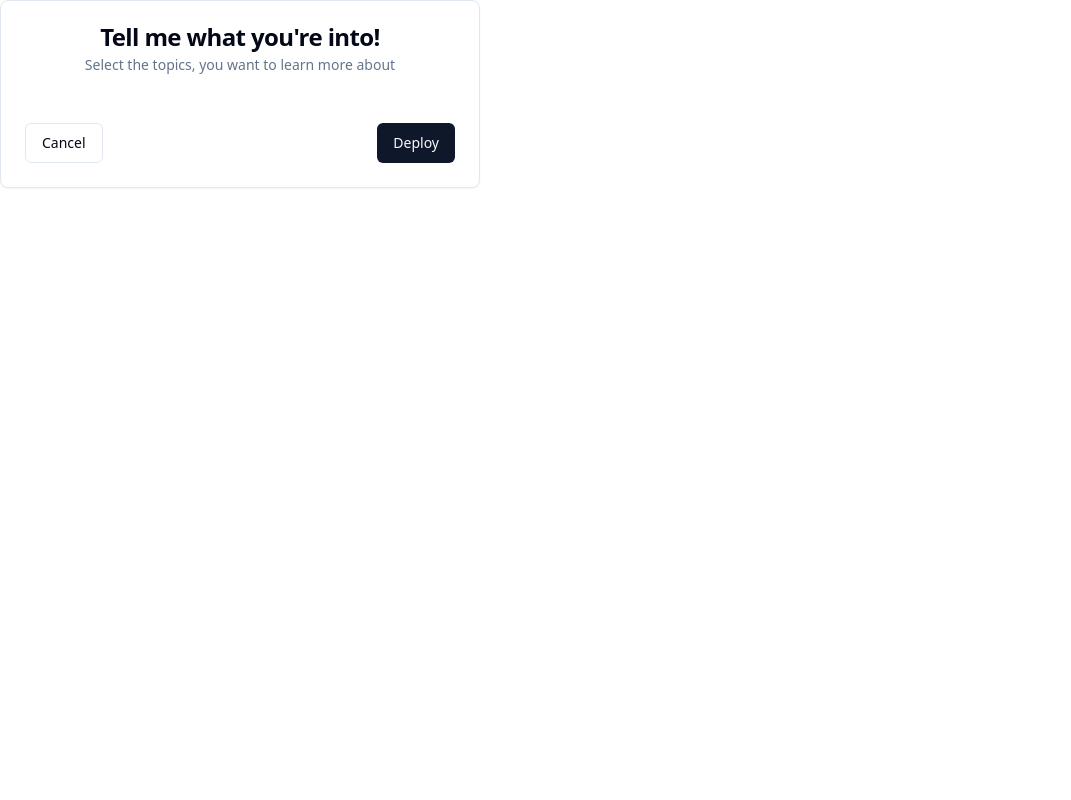
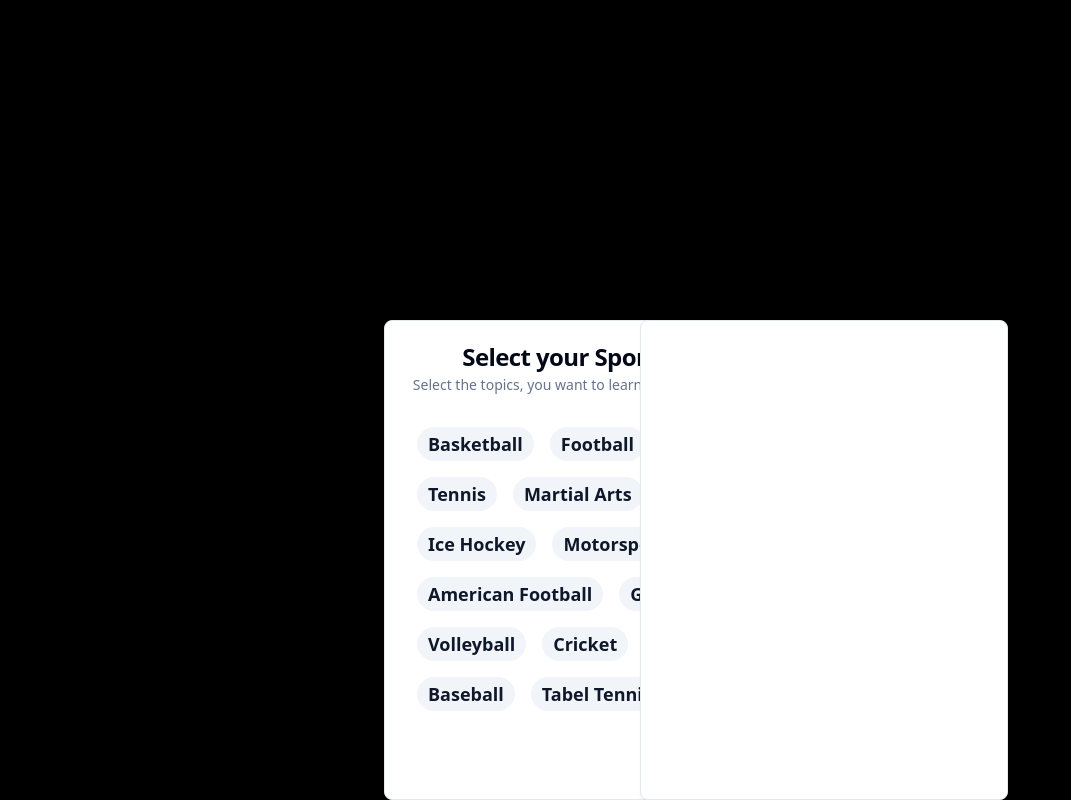
Before and after one commit to max-von-aigner/butter-buff-ui, a Next.js app: page /tagpicker in a window 1280 px wide. Shown: the whole page, without its empty margins (0-1071 px from the left). Built offline with nearby package versions, Linux system fonts and the light colour scheme.

Commit message:
add badges to left tag card

```diff
--- /dev/null
+++ b/src/components/ui/badge.tsx
@@ -0,0 +1,36 @@
+import * as React from "react"
+import { cva, type VariantProps } from "class-variance-authority"
+
+import { cn } from "@/lib/utils"
+
+const badgeVariants = cva(
+  "inline-flex items-center rounded-full border px-2.5 py-0.5 text-xs font-semibold transition-colors focus:outline-none focus:ring-2 focus:ring-ring focus:ring-offset-2",
+  {
+    variants: {
+      variant: {
+        default:
+          "border-transparent bg-primary text-primary-foreground hover:bg-primary/80",
+        secondary:
+          "border-transparent bg-secondary text-secondary-foreground hover:bg-secondary/80",
+        destructive:
+          "border-transparent bg-destructive text-destructive-foreground hover:bg-destructive/80",
+        outline: "text-foreground",
+      },
+    },
+    defaultVariants: {
+      variant: "default",
+    },
+  }
+)
+
+export interface BadgeProps
+  extends React.HTMLAttributes<HTMLDivElement>,
+    VariantProps<typeof badgeVariants> {}
+
+function Badge({ className, variant, ...props }: BadgeProps) {
+  return (
+    <div className={cn(badgeVariants({ variant }), className)} {...props} />
+  )
+}
+
+export { Badge, badgeVariants }
--- a/src/pages/tagpicker.tsx
+++ b/src/pages/tagpicker.tsx
@@ -1,10 +1,12 @@
-import { TagCard } from "@/react-components/Card";
+import TagCardLeft from "@/react-components/TagCardLeft";
+import TagCardRight from "@/react-components/TagCardRight";
 
 const TagPickerPage = () => {
   return (
-    <>
-      <TagCard />
-    </>
+    <main className="h-screen w-full grid grid-cols-10 relative bg-black">
+      <TagCardLeft />
+      <TagCardRight />
+    </main>
   );
 };
 
--- /dev/null
+++ b/src/react-components/TagCardLeft.tsx
@@ -0,0 +1,79 @@
+import * as React from "react";
+
+import { Button } from "@/components/ui/button";
+import {
+  Card,
+  CardContent,
+  CardDescription,
+  CardFooter,
+  CardHeader,
+  CardTitle,
+} from "@/components/ui/card";
+import { Input } from "@/components/ui/input";
+import { Label } from "@/components/ui/label";
+import {
+  Select,
+  SelectContent,
+  SelectItem,
+  SelectTrigger,
+  SelectValue,
+} from "@/components/ui/select";
+
+import { Badge } from "@/components/ui/badge";
+
+interface TagCardProps {
+  className?: string;
+}
+
+const TagCard: React.FC<TagCardProps> = ({ className }) => {
+  return (
+    <Card className="w-[23rem] h-[30rem] col-start-4 top-80 absolute">
+      <CardHeader>
+        <CardTitle className=" text-center">Select your Sports!</CardTitle>
+        <CardDescription className=" text-center">
+          Select the topics, you want to learn more about
+        </CardDescription>
+      </CardHeader>
+      <CardContent className="">
+        <Badge variant="secondary" className="text-lg m-2 justify-center">
+          Basketball
+        </Badge>
+        <Badge variant="secondary" className="text-lg m-2">
+          Football
+        </Badge>
+        <Badge variant="secondary" className="text-lg m-2">
+          Tennis
+        </Badge>
+        <Badge variant="secondary" className="text-lg m-2">
+          Martial Arts
+        </Badge>
+        <Badge variant="secondary" className="text-lg m-2">
+          Ice Hockey
+        </Badge>
+        <Badge variant="secondary" className="text-lg m-2">
+          Motorsports
+        </Badge>
+        <Badge variant="secondary" className="text-lg m-2">
+          American Football
+        </Badge>
+        <Badge variant="secondary" className="text-lg m-2">
+          Golf
+        </Badge>
+        <Badge variant="secondary" className="text-lg m-2">
+          Volleyball
+        </Badge>
+        <Badge variant="secondary" className="text-lg m-2">
+          Cricket
+        </Badge>
+        <Badge variant="secondary" className="text-lg m-2">
+          Baseball
+        </Badge>
+        <Badge variant="secondary" className="text-lg m-2">
+          Tabel Tennis
+        </Badge>
+      </CardContent>
+    </Card>
+  );
+};
+
+export default TagCard;
--- a/src/react-components/Card.tsx
+++ b/src/react-components/TagCardRight.tsx
@@ -19,16 +19,20 @@ import {
   SelectValue,
 } from "@/components/ui/select";
 
-export function TagCard() {
+interface TagCardProps {
+  className?: string;
+}
+
+const TagCardRight: React.FC<TagCardProps> = ({ className }) => {
   return (
-    <Card className="w-[30rem]">
+    <Card className="w-[23rem] h-[30rem] col-start-6 top-80 absolute">
       <CardHeader>
-        <CardTitle className=" text-center">
+        {/* <CardTitle className=" text-center">
           Tell me what you're into!
         </CardTitle>
         <CardDescription className=" text-center">
           Select the topics, you want to learn more about
-        </CardDescription>
+        </CardDescription> */}
       </CardHeader>
       <CardContent>
         {/* <form>
@@ -54,10 +58,12 @@ export function TagCard() {
           </div>
         </form> */}
       </CardContent>
-      <CardFooter className="flex justify-between">
+      {/* <CardFooter className="flex justify-between">
         <Button variant="outline">Cancel</Button>
         <Button>Deploy</Button>
-      </CardFooter>
+      </CardFooter> */}
     </Card>
   );
-}
+};
+
+export default TagCardRight;
```
